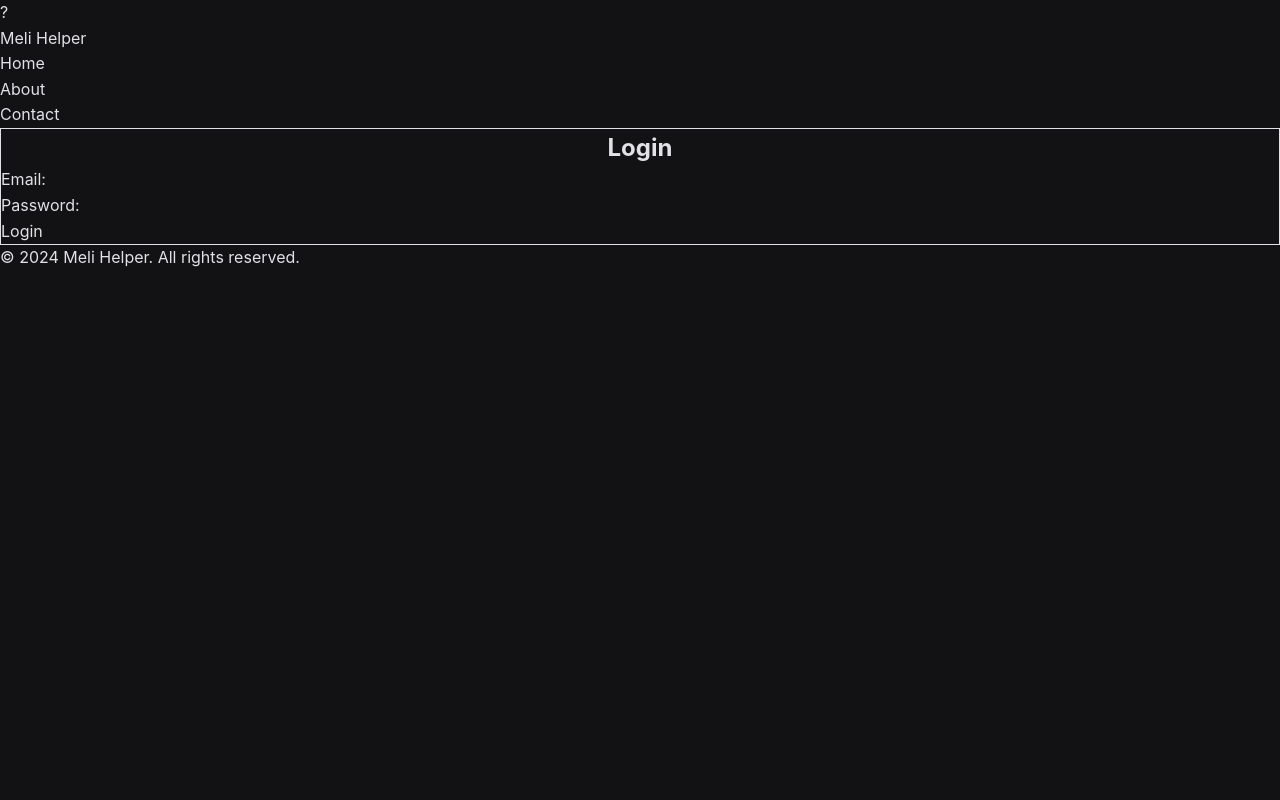
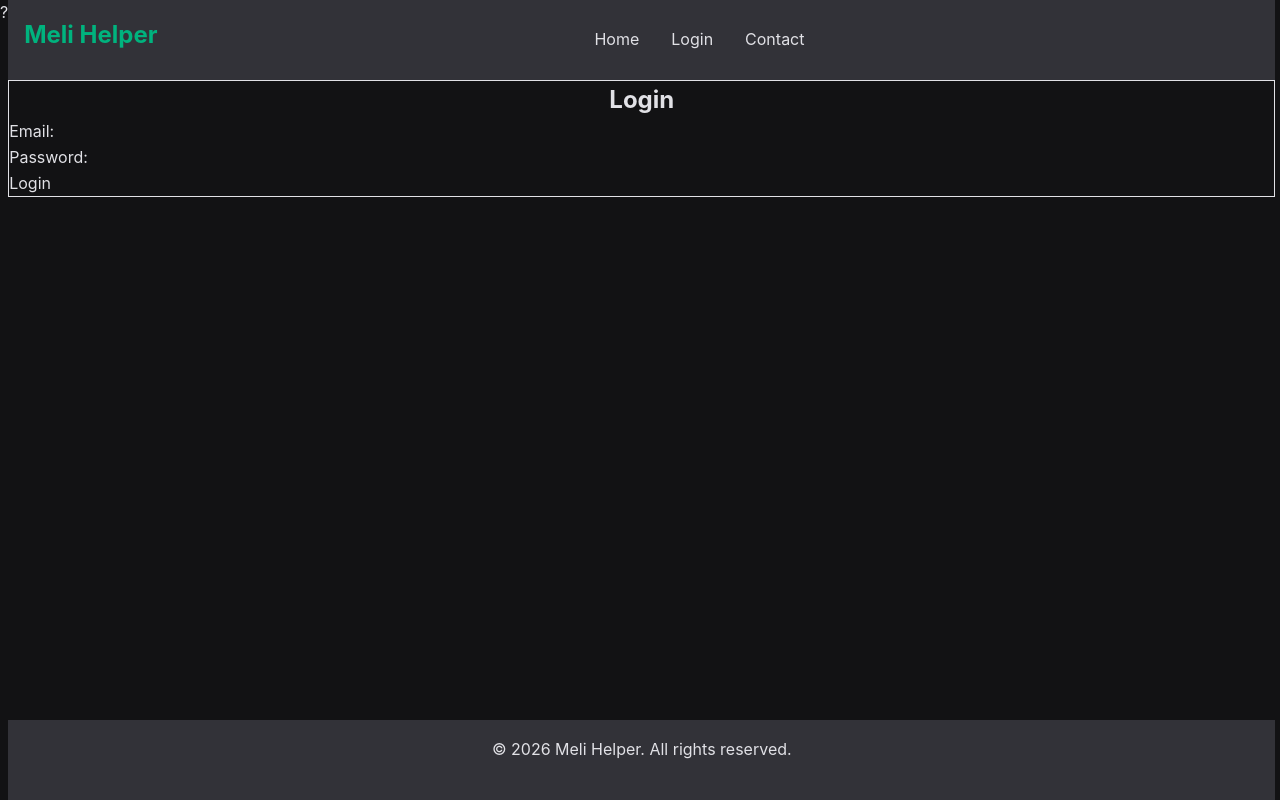
Before and after one commit to guilermes/meli-helper, a React (Vite) app in the folder client/: page /login in a window 1280 px wide. Built offline with nearby package versions, Linux system fonts and the light colour scheme.

Commit message:
updating globals.css, creating Login & Home pages, updating components Footes & NavBar

```diff
--- a/client/package.json
+++ b/client/package.json
@@ -5,7 +5,8 @@
     "@tremor/react": "^3.18.7",
     "react": "^19.2.6",
     "react-bootstrap": "^2.10.10",
-    "react-dom": "^19.2.6"
+    "react-dom": "^19.2.6",
+    "react-router-dom": "^7.15.1"
   },
   "devDependencies": {
     "@types/react": "^19.2.14",
--- a/client/src/App.tsx
+++ b/client/src/App.tsx
@@ -1,14 +1,17 @@
 
-import Login from './components/Login';
-import Navbar from './components/NavBar';
+import { AppRoutes } from './routes/appRoutes';
+import NavBar from './components/NavBar';
 import Footer from './components/Footer';
 import './globals.css';
+import { BrowserRouter } from 'react-router-dom';
 
 export default function App() {
   return (
     <>
-      <Navbar />
-      <Login />
+      <NavBar />
+      <BrowserRouter>
+        <AppRoutes />
+      </BrowserRouter>
       <Footer />
     </>
   );
--- a/client/src/components/Footer.tsx
+++ b/client/src/components/Footer.tsx
@@ -4,7 +4,7 @@
 export default function Footer() {
     return (
         <footer className="footer">
-            <p>&copy; 2024 Meli Helper. All rights reserved.</p>
+            <p>&copy; 2026 Meli Helper. All rights reserved.</p>
         </footer>
     )
 }
--- a/client/src/components/NavBar.tsx
+++ b/client/src/components/NavBar.tsx
@@ -2,13 +2,13 @@
 import 'react-bootstrap';
 
 
-export default function Navbar() {
+export default function NavBar() {
     return (
         <nav className="navbar">
             <div className="navbar-brand">Meli Helper</div>
             <ul className="navbar-nav">
                 <li className="nav-item"><a href="/">Home</a></li>
-                <li className="nav-item"><a href="/about">About</a></li>
+                <li className="nav-item"><a href="/login">Login</a></li>
                 <li className="nav-item"><a href="/contact">Contact</a></li>
             </ul>
         </nav>
--- a/client/src/globals.css
+++ b/client/src/globals.css
@@ -2,32 +2,23 @@
 @tailwind components;
 @tailwind utilities;
 
-/* Seus outros estilos globais antigos continuam aqui embaixo... */
+:root {
 
-/* ==========================================================================
-   1. VARIÁVEIS DE COR E CONFIGURAÇÕES DE TEMA
-   ========================================================================== */
-:root {
-  /* Cores padrão (Exemplo de um tema Dark elegante) */
   --bg-primary: #121214;
   --bg-secondary: #202024;
 
   --text-primary: #e1e1e6;
   --text-secondary: #a8a8b3;
 
-  --accent: #00b37e; /* Um verde ou azul de destaque */
+  --accent: #00b37e;
   --accent-hover: #00875f;
 
   --border: #323238;
 
-  /* Fontes e transições */
   --font-sans: 'Inter', system-ui, -apple-system, sans-serif;
   --transition-fast: 0.2s ease-in-out;
 }
 
-/* ==========================================================================
-   2. RESET CSS MODERNIZADO
-   ========================================================================== */
 *, *::before, *::after {
   box-sizing: border-box;
   margin: 0;
@@ -36,7 +27,6 @@
 
 html {
   font-size: 16px;
-  /* Melhora a renderização da fonte no navegador */
   -webkit-font-smoothing: antialiased;
   -moz-osx-font-smoothing: grayscale;
 }
@@ -47,13 +37,15 @@
   font-family: var(--font-sans);
   min-height: 100vh;
   line-height: 1.6;
+
+  display: flex;
+  flex-wrap: nowrap;
+
 }
 
-/* ==========================================================================
-   3. RESETS DE ELEMENTOS ESPECÍFICOS
-   ========================================================================== */
+
 input, button, textarea, select {
-  font: inherit; /* Faz os inputs herdarem a fonte do body automaticamente */
+  font: inherit;
   color: inherit;
   background: transparent;
   border: none;
@@ -72,3 +64,56 @@
   display: block;
   max-width: 100%;
 }
+
+/* Navbar styling*/
+.navbar {
+  background-color: #323238;
+  border-bottom: 1px solid var(--border);
+  min-width: 99vw;
+  min-height: 10vh;
+
+  display: flex;
+  flex: nowrap;
+}
+
+.navbar-brand {
+  font-size: 1.5rem;
+  font-weight: bold;
+  color: var(--accent);
+  padding: 1rem;
+}
+
+.navbar-nav {
+  display: flex;
+  align-items: center;
+  margin-left: 30vw;
+  list-style: none;
+  padding: 5px;
+}
+
+.nav-item {
+  margin-left: 2rem;
+}
+
+.nav-item:hover {
+  color: var(--accent-hover);
+  cursor: pointer;
+  font-size: 1.1rem;
+  transition: var(--transition-fast);
+}
+
+
+/* Footer styling */
+Footer {
+  position: fixed;
+  bottom: 0;
+
+  background-color: #323238;
+  border-top: 1px solid var(--border);
+  min-width: 99vw;
+  min-height: 10vh;
+
+  text-align: center;
+  padding: 1rem;
+
+}
--- /dev/null
+++ b/client/src/pages/Home.tsx
@@ -0,0 +1,13 @@
+
+
+export default function Home() {
+    return (
+        <div className="home-page">
+            <h1 className="text-white text-4xl font-bold mb-4">Bem-vindo ao Meli Helper</h1>
+            <p className="text-white text-lg mb-6">Sua ferramenta definitiva para otimizar suas vendas no Mercado Livre.</p>
+            <a href="/login" className="bg-blue-500 hover:bg-blue-700 text-white font-bold py-2 px-4 rounded">
+                Faça Login para Começar
+            </a>
+        </div>
+    )
+}
--- /dev/null
+++ b/client/src/pages/Login.tsx
@@ -0,0 +1,9 @@
+import Login from "../components/Login";
+
+export default function LoginPage() {
+    return (
+        <div className="login-page">
+            <Login />
+        </div>
+    )
+}
--- /dev/null
+++ b/client/src/routes/appRoutes.tsx
@@ -0,0 +1,17 @@
+import { Routes, Route } from 'react-router-dom';
+
+import LoginPage from '../pages/Login.tsx';
+import Home from '../pages/Home.tsx';
+
+
+export function AppRoutes() {
+  return (
+    <Routes>
+      <Route path="/" element={<Home />} />
+      <Route path="/login" element={<LoginPage />} />
+
+      {/* Rota de página não encontrada (404) - Opcional */}
+      <Route path="*" element={<h1 className="text-white p-6">Página não encontrada</h1>} />
+    </Routes>
+  );
+}
```
Also changed, not shown: 1 other file (tests, documents, lock files or other folders).
